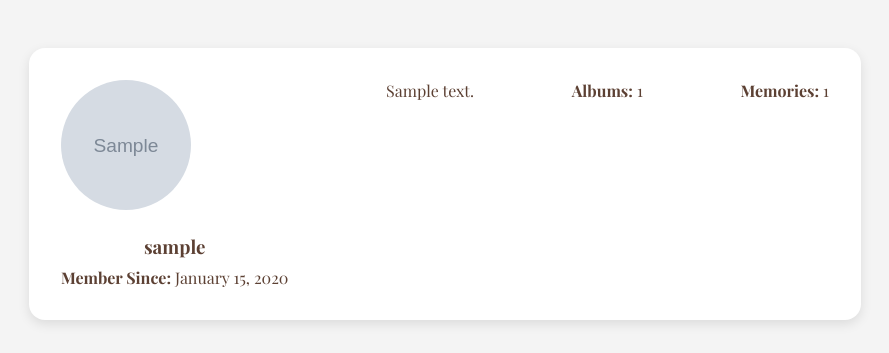
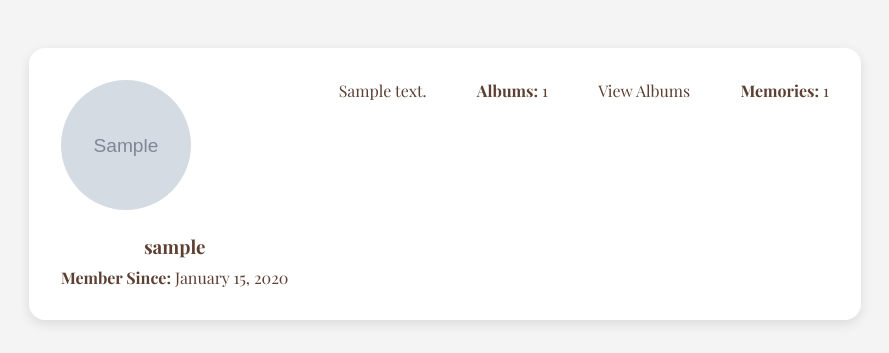
Before and after one commit to gkourouma/dear-future-me, a Django app: a page that uses dearfutureme/main_app/templates/user_profile.html in a window 1280 px wide. Shown: the part 66-419 px from the top of the page, without its empty margins (195-1084 px from the left). Run offline with Django 5.2, Linux system fonts and the light colour scheme; tables that the repository leaves empty hold one stand-in row (values such as "Sample post"); grey boxes marked "Sample" are stand-in pictures; some web fonts are replaced.

Commit message:
WIP: Added link to view user albums in profile section

```diff
--- a/dearfutureme/main_app/templates/user_profile.html
+++ b/dearfutureme/main_app/templates/user_profile.html
@@ -28,6 +28,7 @@ Lane{%endblock %} {% block head %}
 
     <p>{{ profile.bio }}</p>
     <div><strong>Albums:</strong> {{ total_capsules }}</div>
+    <a href="{% url 'user_capsules' user.id %}">View Albums</a>
     <div><strong>Memories:</strong> {{ total_memories }}</div>
   </div>
 
```
